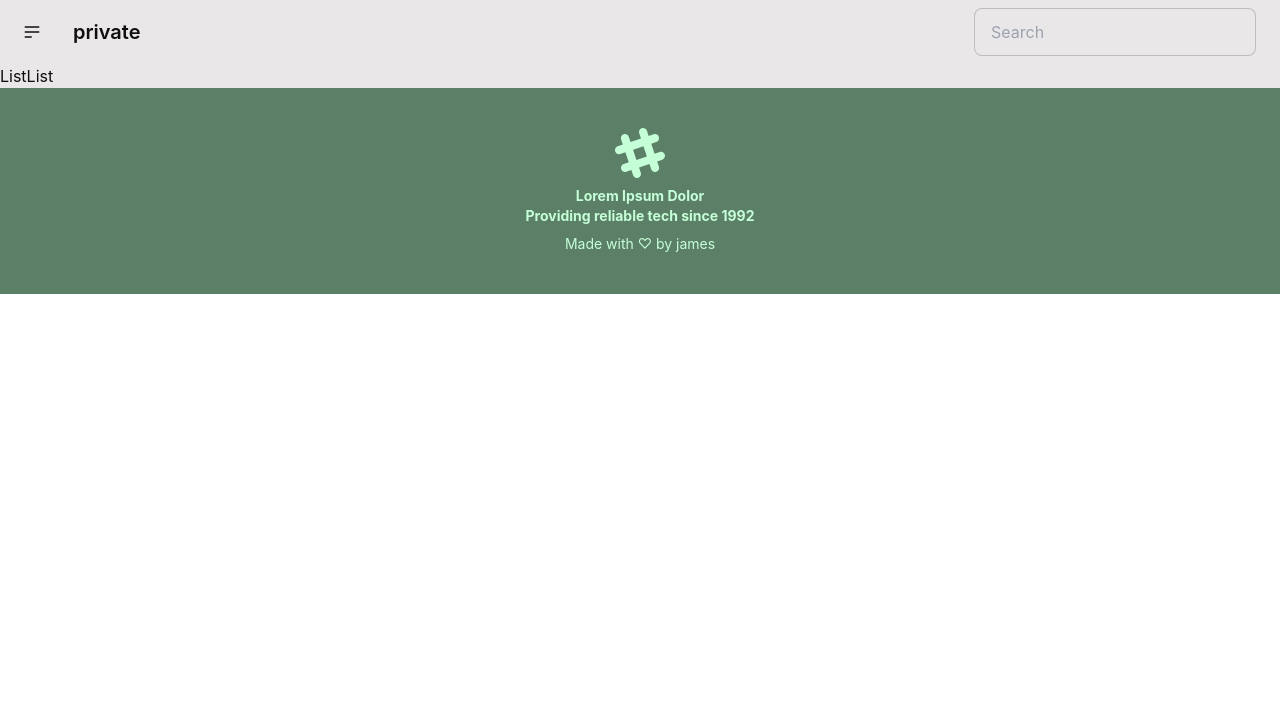
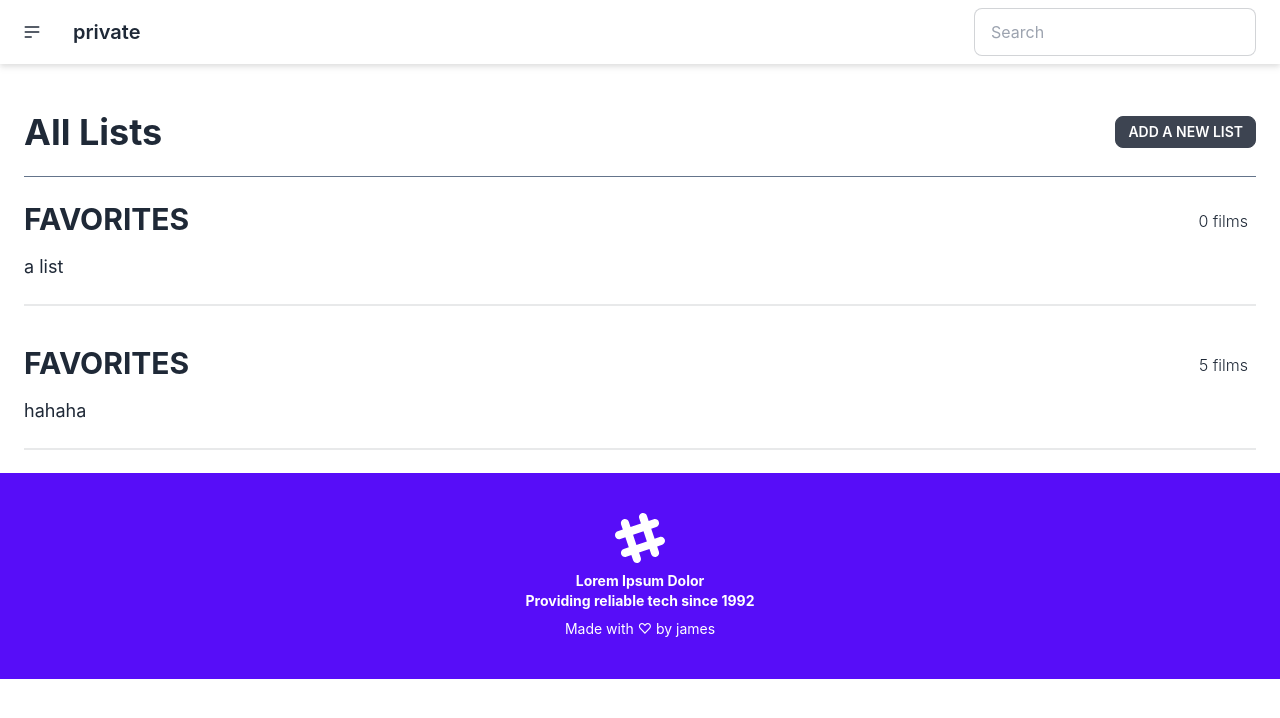
Before and after one commit to jamesesguerra/movie-app, a React (Create React App) app: page /lists in a window 1280 px wide. Shown: the top 718 px of the page. Built offline with nearby package versions, Linux system fonts and the light colour scheme; no server answers.

Commit message:
add initial list page layout

```diff
--- a/src/App.js
+++ b/src/App.js
@@ -34,7 +34,7 @@ function App() {
   const [user, setUser] = useState('j')
 
   return (
-    <div className="App" data-theme='garden'>
+    <div className="App" data-theme='light'>
       <Routes>
         <Route path='/' element={<Template user={user} />}>
           <Route index element={!user ? <Landing /> : <Navigate to="/home" replace />} />
--- a/src/components/CarouselTitle.jsx
+++ b/src/components/CarouselTitle.jsx
@@ -10,7 +10,7 @@ const CarouselTitle = ({ title }) => {
   }
 
   return (
-    <h2 className='text-2xl py-4 font-serif'>{ title } <Link to={urlMapping[title]}><span className="link link-hover link-primary text-base pl-2 font-sans">View All</span></Link></h2>
+    <h2 className='text-2xl py-4'>{ title } <Link to={urlMapping[title]}><span className="link link-hover link-primary text-base pl-2">View All</span></Link></h2>
   )
 }
 
--- /dev/null
+++ b/src/components/ListItem.jsx
@@ -0,0 +1,17 @@
+import React from 'react'
+
+const ListItem = ({ listInfo }) => {
+  return (
+    <div>
+
+        <div className='flex justify-between'>
+            <h1 className='text-3xl py-4 font-bold uppercase'>{listInfo.name}</h1>
+            <span className='font-light text-base px-2 mt-6'>{listInfo.count} films</span>
+        </div>
+        <p className='text-lg'>{listInfo.description}</p>
+        <div className="divider"></div>
+    </div>
+  )
+}
+
+export default ListItem
--- /dev/null
+++ b/src/components/ListModal.jsx
@@ -0,0 +1,17 @@
+import React from 'react'
+
+const ListModal = () => {
+  return (
+    <>
+        <input type="checkbox" id="my-modal-4" className="modal-toggle" />
+        <label htmlFor="my-modal-4" className="modal cursor-pointer">
+            <label className="modal-box relative" for="">
+                <h3 className="text-lg font-bold">Add a new list</h3>
+                <p className="py-4">You've been selected for a chance to get one year of subscription to use Wikipedia for free!</p>
+            </label>
+        </label>
+    </>
+  )
+}
+
+export default ListModal
--- a/src/components/MovieBanner.jsx
+++ b/src/components/MovieBanner.jsx
@@ -12,7 +12,7 @@ const MovieBanner = ({ hideTxt, movieInfo }) => {
     >
       {!hideTxt && (
         <div className='max-w-sm px-4 pt-80'>
-            <h2 className='text-3xl pb-2 font-serif'>{movieInfo.title}</h2>
+            <h2 className='text-3xl pb-2 font-bold'>{movieInfo.title}</h2>
             <p className='text-xs'>{movieInfo.overview}</p>
         </div>
       )}
--- a/src/components/PrivateNavbar.jsx
+++ b/src/components/PrivateNavbar.jsx
@@ -7,7 +7,7 @@ const PrivateNavbar = ({ user, setUser }) => {
   }
 
   return (
-    <div className="navbar bg-base-100 sticky top-0 z-50">
+    <div className="navbar bg-base-100 sticky top-0 z-50 drop-shadow-md">
       <div className="flex-0">
         <div className="dropdown">
           <label tabIndex={0} className="btn btn-ghost btn-circle">
@@ -18,7 +18,7 @@ const PrivateNavbar = ({ user, setUser }) => {
               <Link to='/home'>Home</Link>
             </li>
             <li>
-              <Link to='/lists'>My Lists</Link>
+              <Link to='/lists'>Lists</Link>
             </li>
             <li>
               <Link to='/popular'>Popular</Link>
--- a/src/components/PublicNavbar.jsx
+++ b/src/components/PublicNavbar.jsx
@@ -2,7 +2,7 @@ import { Link } from "react-router-dom"
 
 const PublicNavbar = () => {
   return (
-    <div className="navbar bg-base-100 sticky top-0 z-50">
+    <div className="navbar bg-base-100 sticky top-0 z-50 drop-shadow-md">
       <div className="flex-0">
         <div className="dropdown">
           <label tabIndex={0} className="btn btn-ghost btn-circle">
--- a/src/pages/ListList.jsx
+++ b/src/pages/ListList.jsx
@@ -1,8 +1,24 @@
 import React from 'react'
+
+import ListItem from '../components/ListItem'
+import ListModal from '../components/ListModal'
+
+const lists = [{name: 'Favorites', description: 'a list', count: 0}, {name: 'favorites', description: "hahaha", count: 5}]
 
 const ListList = () => {
   return (
-    <div>ListList</div>
+    <div className='mx-6 pt-8'>
+      <div className="flex justify-between">
+        <h1 className='text-4xl py-4 font-bold'>All Lists</h1>
+        <div className="flex content-end">
+          <label htmlFor="my-modal-4" className='btn btn-sm mt-5 modal-button'>Add a new list</label>
+        </div>
+      </div>
+      <hr className="my-2 h-px bg-slate-500 border-0" />
+
+      {lists.map((list) => <ListItem listInfo={list} />)}
+      <ListModal />
+    </div>
   )
 }
 
--- a/src/pages/Login.jsx
+++ b/src/pages/Login.jsx
@@ -2,7 +2,6 @@ import { Link } from "react-router-dom"
 
 const Login = ({ setUser }) => {
     const handleLogin = () => {
-        console.log('hello')
         setUser('james');
     }
 
@@ -23,7 +22,7 @@ const Login = ({ setUser }) => {
                 </label>
                 <input type="text" placeholder="password" className="input input-bordered" />
                 <label className="label">
-                    <p className="label-text-alt">Don't have an account? <Link to="/register" className="link link-hover link-primary">Sign up here</Link></p>
+                    <p className="label-text-alt">Don't have an account? <Link to="/register" className="link link-hover link-secondary">Sign up here</Link></p>
                 </label>
                 </div>
                 <div className="form-control mt-6">
--- a/src/pages/MovieDetail.jsx
+++ b/src/pages/MovieDetail.jsx
@@ -7,13 +7,12 @@ import Carousel from '../components/Carousel';
 import MovieBanner from '../components/MovieBanner'
 import Pill from '../components/Pill';
 import { minsToHrsAndMins } from '../utils/time';
-import { getNumberWithCommas } from '../utils/currency';
+
 
 const MovieDetail = () => {
   const { movieId } = useParams();
   const [movieInfo, setMovieInfo] = useState({});
   const [genres, setGenres] = useState();
-  const [revenue, setRevenue] = useState();
   const [openTab, setOpenTab] = useState(1);
   const [cast, setCast] = useState([]);
 
@@ -31,15 +30,14 @@ const MovieDetail = () => {
 
   useEffect(() => {
     if (Object.keys(movieInfo).length !== 0) {
-      setGenres(movieInfo.genres.map((genre) => genre.name).join(', '))
-      setRevenue(getNumberWithCommas(movieInfo.revenue));
+      setGenres(movieInfo.genres.slice(0, 2).map((genre) => genre.name).join(', '));
     }
   }, [movieInfo])
 
   return (
     <div>
         <MovieBanner hideTxt={true} movieInfo={movieInfo} />
-        <div className='mx-6 lg:mx-32 min-h-max'>
+        <div className='mx-6 lg:mx-32 min-h-[550px]'>
           {!Object.keys(movieInfo).length !== 0 && (
             <div className='flex gap-x-20'>
 
@@ -76,24 +74,20 @@ const MovieDetail = () => {
                         <td>Rating</td>
                         <td>{movieInfo.vote_average}</td>
                       </tr>
-                      <tr>
-                        <td>Revenue</td>
-                        <td>${revenue}</td>
-                      </tr>
                     </tbody>
                   </table>
                 </div>
 
                 <div className={`${openTab === 2 ? "block": "hidden"} pt-4`}>
-                  {cast.slice(0, 20).map((member) => <Pill label={member.original_name} />)}
+                  {cast.slice(0, 15).map((member) => <Pill label={member.original_name} />)}
                 </div>
               </div>
             </div>
           )}
         </div>
 
-        <div className='ml-6 md:mx-6 lg:mx-32 pt-16'>
-          <h2 className='text-2xl py-4 font-serif'>Similar Movies</h2>
+        <div className='ml-6 md:mx-6 lg:mx-32'>
+          <h2 className='text-2xl py-4'>Similar Movies</h2>
           <Carousel section={'similar'} movieId={movieId} />
         </div>
 
```
